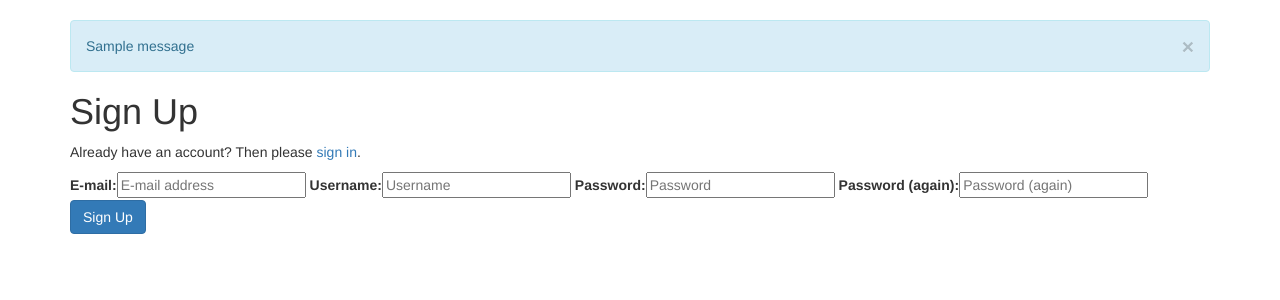
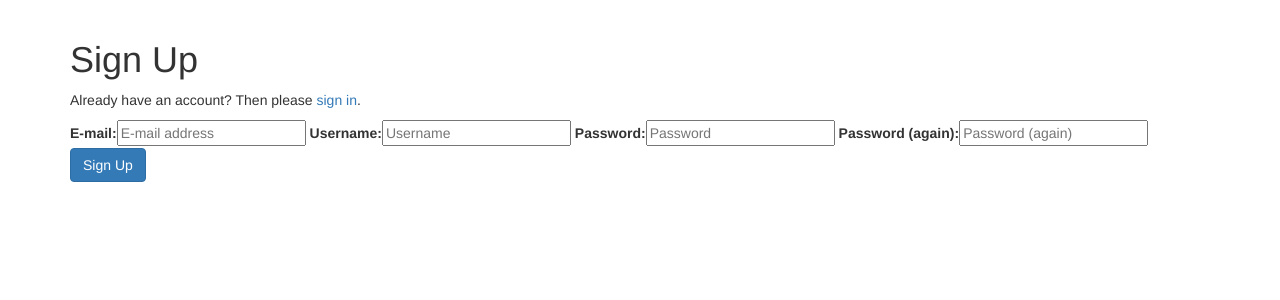
Before and after one commit to vsemionov/boomerang, a Django app: page /accounts/signup/ in a window 1280 px wide. Shown: the part 51-351 px from the top of the page. Run offline with Django 3.2, Linux system fonts and the light colour scheme; one stand-in notice (Sample message) is shown; parts of the project's set-up code (start-up, migrations or seed data) failed here and were passed over; some libraries are stand-ins or nearby versions.

Commit message:
do not flash messages, just clear them

```diff
--- a/templates/base.html
+++ b/templates/base.html
@@ -40,10 +40,6 @@
     <div class="container">
       {% if messages %}
         {% for message in messages %}
-          <div class="alert alert-info fade in">
-            <a href="#" class="close" data-dismiss="alert" aria-label="close">&times;</a>
-            {{ message }}
-          </div>
         {% endfor %}
       {% endif %}
 
--- a/templates/rest_framework/boomerang_base.html
+++ b/templates/rest_framework/boomerang_base.html
@@ -36,10 +36,6 @@
 {% block breadcrumbs %}
     {% if messages %}
         {% for message in messages %}
-            <div class="alert alert-info fade in">
-                <a href="#" class="close" data-dismiss="alert" aria-label="close">&times;</a>
-                {{ message }}
-            </div>
         {% endfor %}
     {% endif %}
 
```
